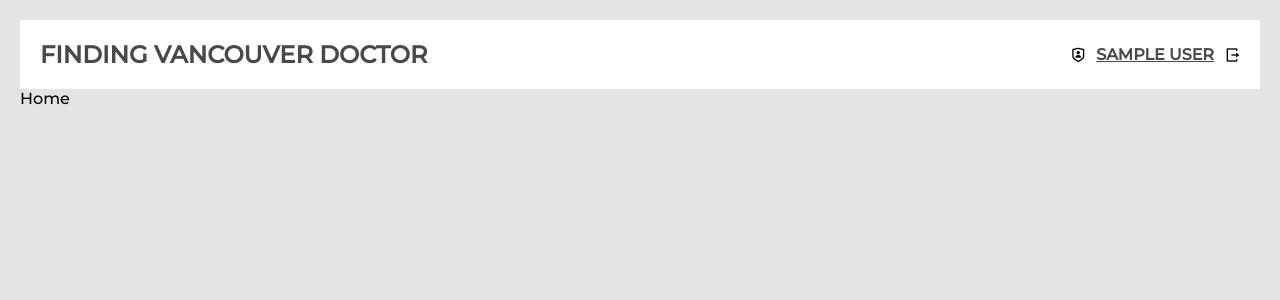
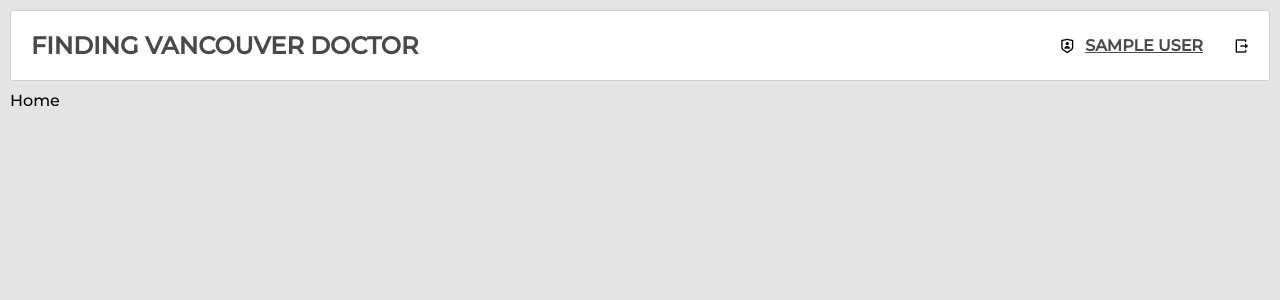
Before and after one commit to neilquizon/findvancouverdoctor, a React (Create React App) app: page / in a window 1280 px wide. Shown: the top 300 px of the page. Built offline with nearby package versions, Linux system fonts and the light colour scheme; no server answers; sample sign-in values are in the browser's storage.

Commit message:
create profile index

```diff
--- a/src/components/ProtectedRoute.js
+++ b/src/components/ProtectedRoute.js
@@ -18,21 +18,25 @@ function ProtectedRoute({ children }) {
 
 
     return (
-        <div className="layout p-2">
+        <div className="layout p-1">
             <div className="header bg-white p-2 flex justify-between items-center">
                 <h2>
                     <strong>FINDING VANCOUVER DOCTOR</strong>
                 </h2>
                 {user && (
-                <div className="flex gap-1 items-center">
+                <div className="flex gap-3 items-center">
+                    <div className="flex gap-1 items-center">
                     <i className="ri-shield-user-line"></i>
-                    <h4 className="uppercase cursor-pointer underline">{user.name}</h4>
+                    <h4 className="uppercase cursor-pointer underline">
+                        {user.name}
+                        </h4>
+                        </div>
 
                     <i className="ri-logout-box-r-line"></i>
                 </div>
     )}
             </div>
-            <div className="content">{children}</div>
+            <div className="content my-1">{children}</div>
         </div>
     );
 }
--- a/src/index.css
+++ b/src/index.css
@@ -21,7 +21,11 @@ h1,h2,h3,h4,h5,h6, a, span, p {
 
 .bg-white {
   background-color: #fff;
+  border-radius: 2px !important;
+  border: 1px solid #d3d2d2;
 }
+
+
 
 
 
```
Also changed, not shown: src/pages/Profile/index.js (added).
